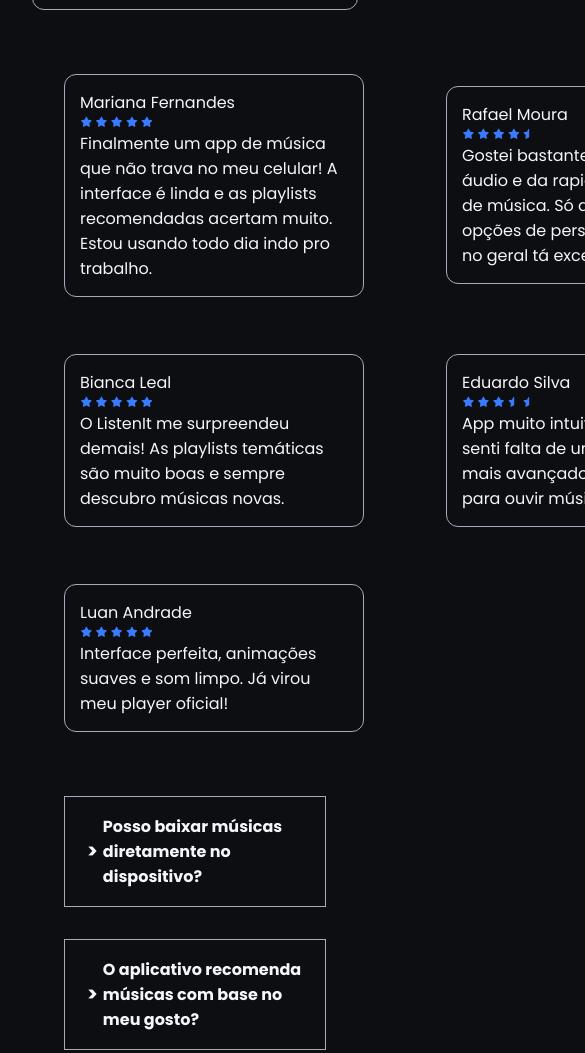
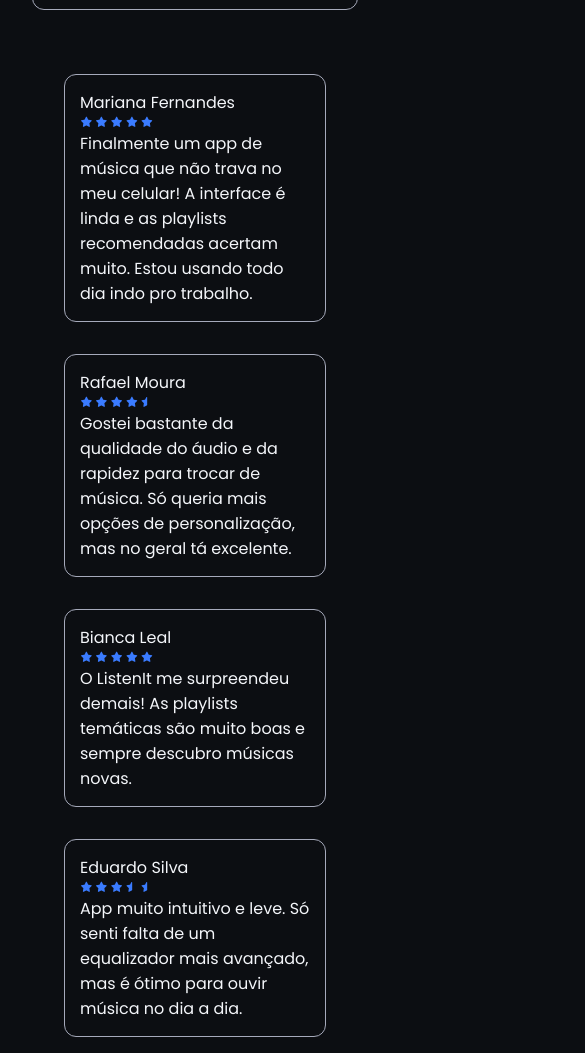
Before and after one commit to lucas-ribeiro03/ListenIt, a plain HTML site: page index.html in a window 390 px wide. Shown: the part 2460-3513 px from the top of the page, 585 px wide, since content can reach past the window. Drawn offline with Linux system fonts and the light colour scheme.

Commit message:
ratings are now centralized

```diff
--- a/css/ratings.css
+++ b/css/ratings.css
@@ -41,8 +41,9 @@
 
 @media screen and (max-width: 475px) {
   #ratings {
+    display: flex;
     flex-direction: column;
     gap: 2rem;
-    align-items: center;
+    justify-content: center;
   }
 }
```
